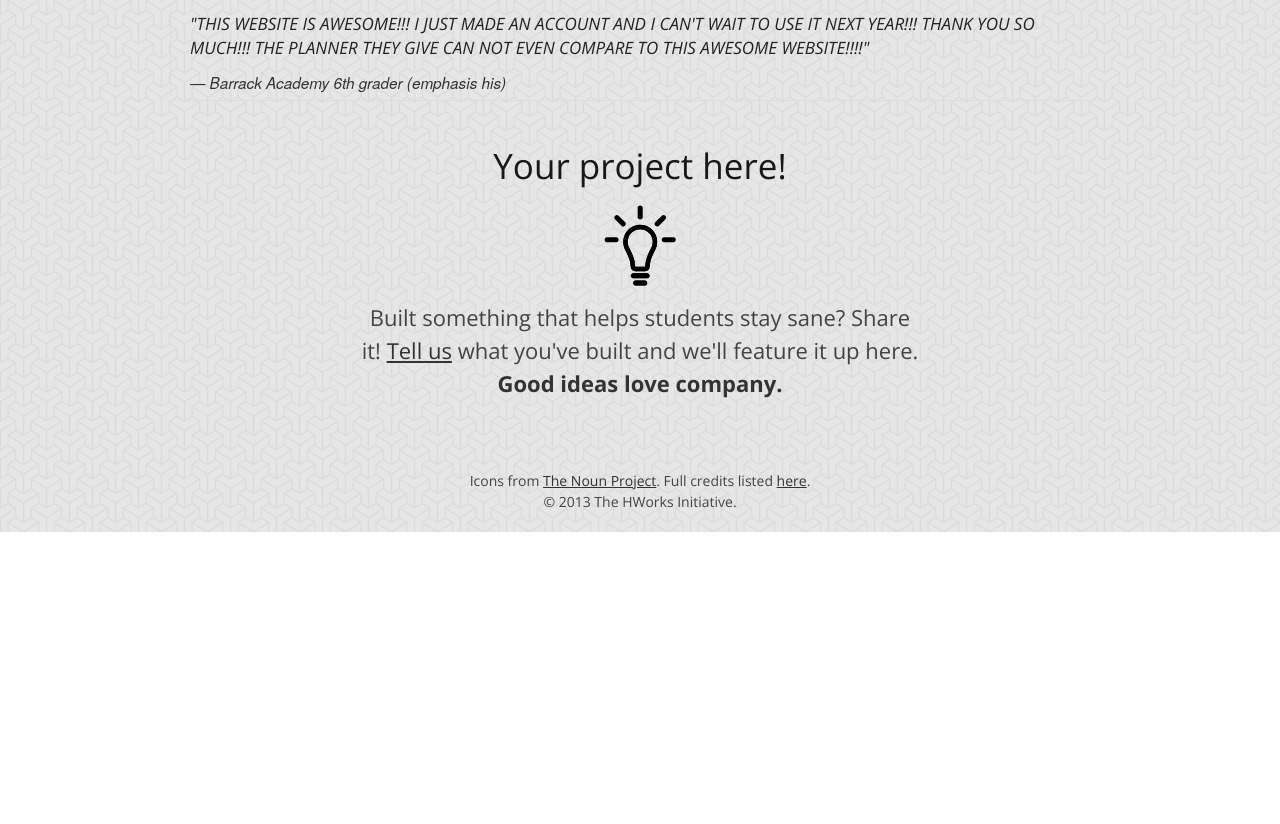
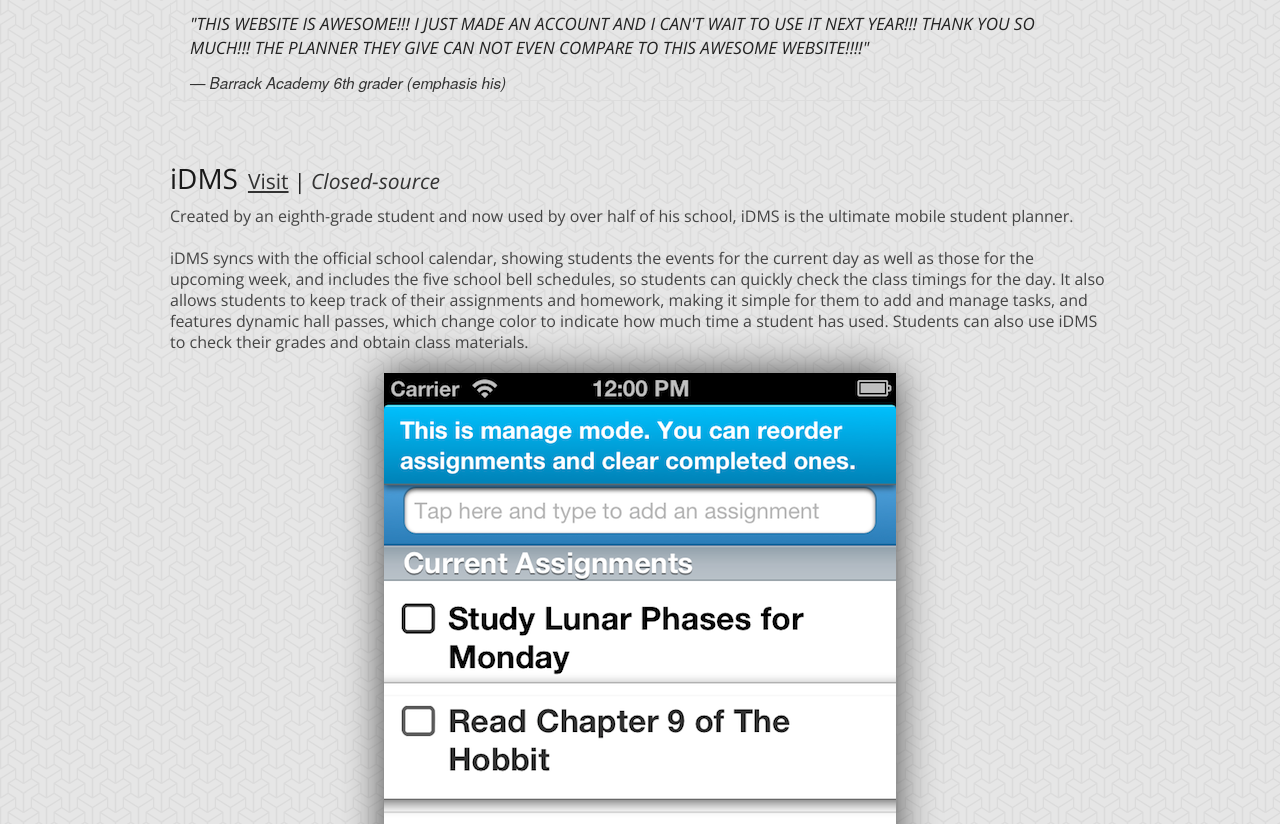
Before and after one commit to aroman/hworks.org, a plain HTML site: page solutions.html in a window 1280 px wide. Shown: the part 1396-2220 px from the top of the page. Before the commit the page ends 1928 px from the top, so only its background shows below. Drawn offline with nearby package versions, Linux system fonts and the light colour scheme.

Commit message:
Add iDMS to solutions

```diff
--- a/solutions.html
+++ b/solutions.html
@@ -20,5 +20,12 @@ This functionality is exposed through an intuitive, modern and stream-lined inte
 modern web technology to keep students in-sync and on top of their work wherever they are.</p><img src="keeba-screenshot.png" alt="keeba-screenshot" class="half-bottom"><h4>Testimonials</h4><blockquote><p>"Keeba is great. I absolutely love it. So much simpler and easier to use than the school's
 homework website. I love how I can create my own assignments when teachers neglect to use
 the website."</p><small>&mdash; Barrack Academy 11th grader</small></blockquote><blockquote><p>"THIS WEBSITE IS AWESOME!!! I JUST MADE AN ACCOUNT AND I CAN'T WAIT TO USE IT NEXT YEAR!!!
-THANK YOU SO MUCH!!! THE PLANNER THEY GIVE CAN NOT EVEN COMPARE TO THIS AWESOME WEBSITE!!!!"</p><small>&mdash; Barrack Academy 6th grader (emphasis his)</small></blockquote><hr style="margin-top:-15px"></div><div class="sixteen columns tile"><h2>Your project here!</h2><img src="lightbulb.svg" alt="" width="100" height="100"><p style="font-size: 22px; line-height: 1.5">Built something that helps students stay sane? Share it! <a href="mailto:howdy@hworks.org">Tell us</a> what you've built
+THANK YOU SO MUCH!!! THE PLANNER THEY GIVE CAN NOT EVEN COMPARE TO THIS AWESOME WEBSITE!!!!"</p><small>&mdash; Barrack Academy 6th grader (emphasis his)</small></blockquote><hr style="margin-top:-15px"></div><div class="sixteen columns project-spread"><div class="title-line half-bottom"><h3 style="display:inline">iDMS</h3><h4><a href="http://idms.mihirgarimella.com">Visit</a> | <em style="color:#333">Closed-source</em></h4></div><p>Created by an eighth-grade student and now used by over half of his school,
+iDMS is the ultimate mobile student planner.<br><br>iDMS syncs with the official school calendar, showing students the events for the current
+day as well as those for the upcoming week, and includes the five school bell schedules,
+so students can quickly check the class timings for the day. It also allows students to keep
+track of their assignments and homework, making it simple for them to add and manage tasks,
+and features dynamic hall passes, which change color to indicate how much time a student has used.
+Students can also use iDMS to check their grades and obtain class materials.</p><div class="center"><img style="max-width:512px; box-shadow:0px 0px 40px" src="idms-screenshot.png" alt="idms-screenshot" class="half-bottom"></div><h4>Testimonials</h4><blockquote><p>"iDMS makes things much easier for me... I always know what day it is, and I don't have
+to worry if I loose my agenda."</p><small>&mdash; Anonymous student</small></blockquote><blockquote><p>"This is a great app especially for organizing and prioritizing. :) thanks"</p><small>&mdash; Dorseyville Middle School 7th grader</small></blockquote><hr></div><div class="sixteen columns tile"><h2>Your project here!</h2><img src="lightbulb.svg" alt="" width="100" height="100"><p style="font-size: 22px; line-height: 1.5">Built something that helps students stay sane? Share it! <a href="mailto:howdy@hworks.org">Tell us</a> what you've built
 and we'll feature it up here.<br><strong>Good ideas love company.</strong></p></div><div id="footer" class="sixteen columns center"><p>Icons from <a href="http://thenounproject.com/">The Noun Project</a>. Full credits listed <a href="icon-credits.html">here</a>.<br>&copy; 2013 The HWorks Initiative. </p></div></div></body></html>
```
Also changed, not shown: about.html (+1 -1 lines), idms-screenshot.png (added), 2 other files.
